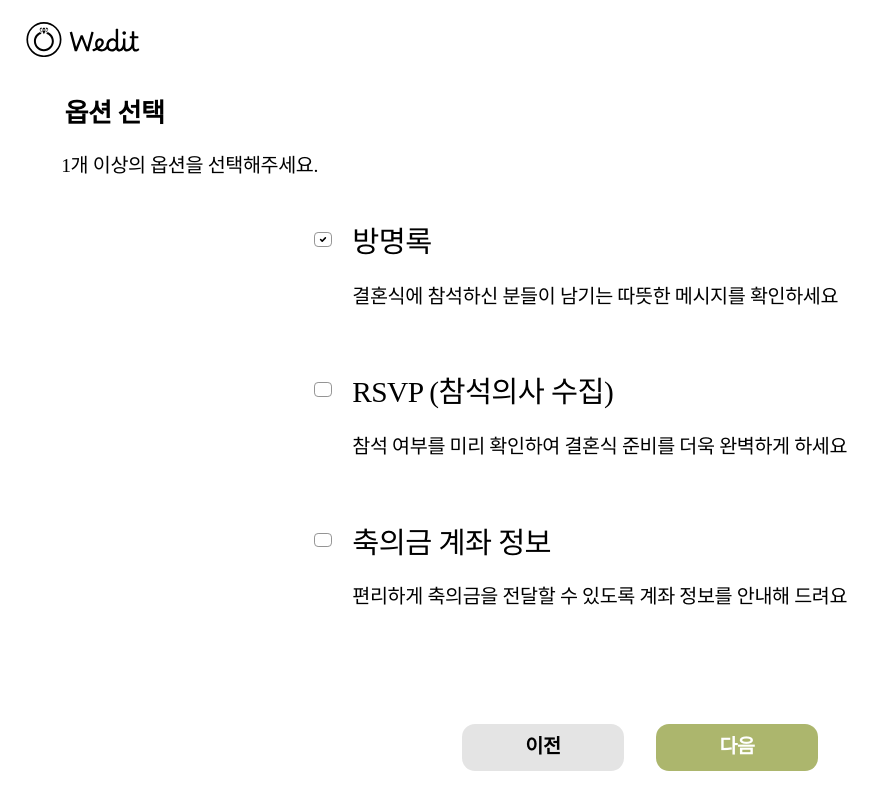
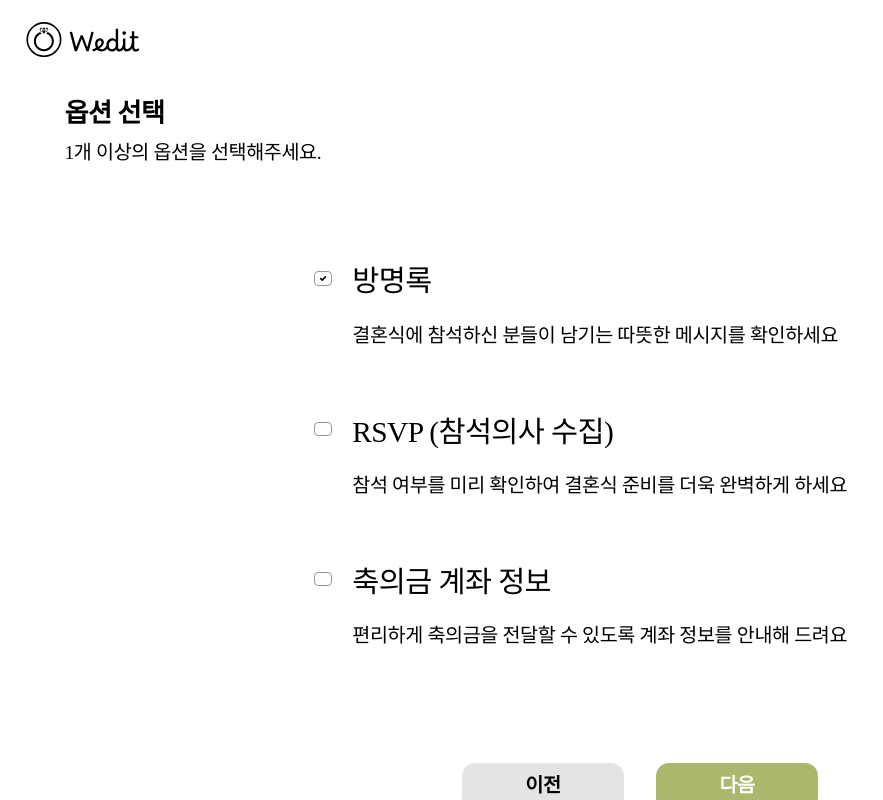
Before and after one commit to Wedit-project/Client, a React (Vite) app: page /option-selection in a window 1280 px wide. Shown: the whole page, without its empty margins (0-883 px from the left). Built offline with nearby package versions, Linux system fonts and the light colour scheme; no server answers; a web font is replaced by a local one; what recoil-persist would draw is missing.

Commit message:
style: 설명문구 수정

```diff
--- a/src/pages/OptionSelectionPage.jsx
+++ b/src/pages/OptionSelectionPage.jsx
@@ -136,11 +136,9 @@ const TitleSpan = styled.span`
 	}
 `;
 
-const DescriptionSpan = styled.span`
-	display: block;
-	position: absolute;
-	top: 18.8rem;
-	left: 7.5rem;
+const DescriptionSpan = styled.div`
+	margin-top: 1.6rem;
+	margin-left: 7.9rem;
 	width: 76.1rem;
 	font-family: Pretendard;
 	font-size: 2.4rem;
```
